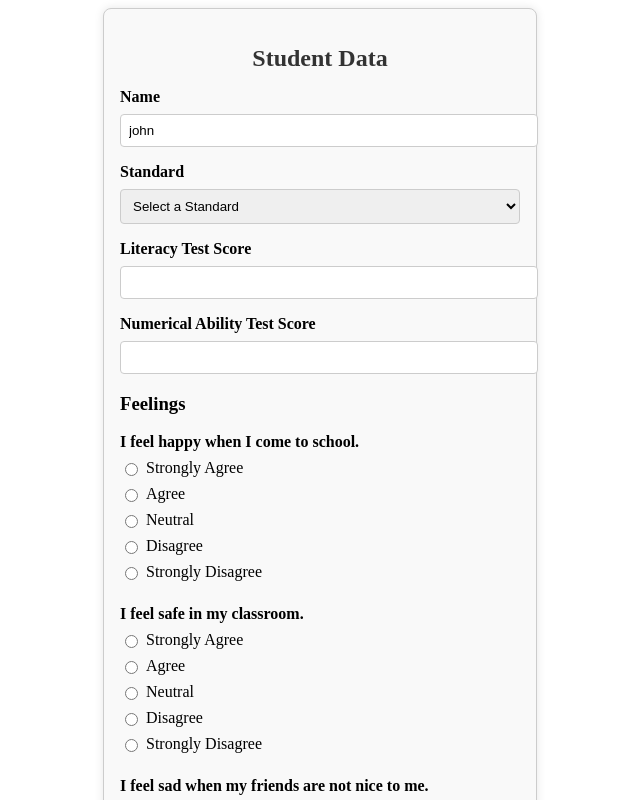
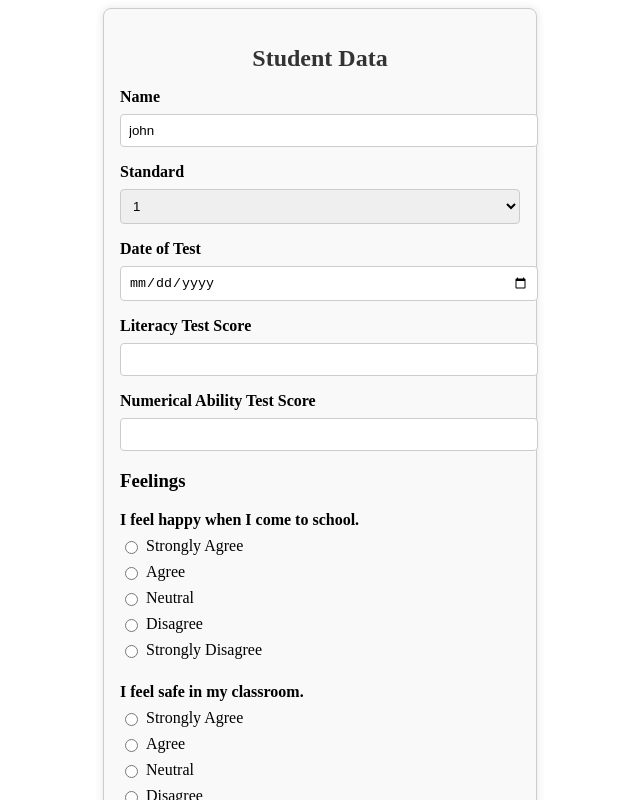
Before and after one commit to cfgmumbai24/Team-56, a React (Create React App) app in the folder hunar/frontend/: page /student/1/edit in a window 1280 px wide. Shown: the top 800 px of the page, without its empty margins (320-960 px from the left). Built offline with nearby package versions, Linux system fonts and the light colour scheme.

Commit message:
Updated EditStudentData frontend

```diff
--- a/hunar/frontend/package.json
+++ b/hunar/frontend/package.json
@@ -6,6 +6,7 @@
     "@testing-library/jest-dom": "^5.17.0",
     "@testing-library/react": "^13.4.0",
     "@testing-library/user-event": "^13.5.0",
+    "axios": "^1.7.2",
     "react": "^18.3.1",
     "react-dom": "^18.3.1",
     "react-router-dom": "^6.23.1",
--- a/hunar/frontend/src/pages/EditStudentData/EditStudentData.jsx
+++ b/hunar/frontend/src/pages/EditStudentData/EditStudentData.jsx
@@ -1,5 +1,6 @@
 import { useState, useEffect } from "react";
 import { useParams } from "react-router-dom";
+import axios from 'axios';
 import { data } from "./data"; // Assuming you will use a database or API instead
 import RadioButtonGroup from "./Radiobutton";
 import "./EditStudentData.css";
@@ -28,15 +29,17 @@ const questions = {
   ]
 };
 
-const standards = ["Grade 1", "Grade 2", "Grade 3", "Grade 4", "Grade 5"];
+const standards = [1,2,3,4,5];
 
 const EditStudentData = () => {
   const { id } = useParams();
   const [name, setName] = useState('');
-  const [standard, setStandard] = useState('');
+  const [standard, setStandard] = useState(1);
   const [literacyTestScore, setLiteracyTestScore] = useState('');
   const [numericalAbilityTestScore, setNumericalAbilityTestScore] = useState('');
-  const [users, setUsers] = useState(data);
+  const [dateofTest,setdateofTest] = useState('')
+  const [responses, setResponses] = useState({});
+
 
   useEffect(() => {
     const user = data.find((user) => user.id === parseInt(id));
@@ -45,9 +48,30 @@ const EditStudentData = () => {
     }
   }, [id]);
 
-  const handleSubmit = (e) => {
+  const handleResponseChange = (question, value) => {
+    setResponses((prevResponses) => ({
+      ...prevResponses,
+      [question]: value
+    }));
+  };
+
+  const handleSubmit = async (e) => {
     e.preventDefault();
-    // Add your submit logic here
+    const final_response = JSON.stringify(responses, null, 2)
+    const formData = {
+      name,
+      standard,
+      literacyTestScore,
+      numericalAbilityTestScore,
+      final_response
+    };
+
+    try {
+      const response = await axios.post('https://localhost:5000/api/students', formData);
+      console.log('Server Response:', response.data);
+    } catch (error) {
+      console.error('There was an error submitting the form:', error);
+    }
   };
 
   const handleNameChange = (e) => {
@@ -64,6 +88,10 @@ const EditStudentData = () => {
 
   const handleNumericalAbilityTestScoreChange = (e) => {
     setNumericalAbilityTestScore(e.target.value);
+  };
+
+  const handleDateofTestChange = (e) => {
+    setdateofTest(e.target.value);
   };
 
   return (
@@ -91,6 +119,16 @@ const EditStudentData = () => {
           </select>
         </div>
         <div className="form-group">
+          <label htmlFor="dateofTest" className="form-label">Date of Test</label>
+          <input
+            type="date"
+            id="numericalAbilityTestScore"
+            value={dateofTest}
+            onChange={handleDateofTestChange}
+            className="form-input"
+          />
+        </div>
+        <div className="form-group">
           <label htmlFor="literacyTestScore" className="form-label">Literacy Test Score</label>
           <input
             type="number"
@@ -114,7 +152,12 @@ const EditStudentData = () => {
           <div key={index}>
             <h3>{category}</h3>
             {questions[category].map((question, qIndex) => (
-              <RadioButtonGroup key={qIndex} question={question} name={`q${index}-${qIndex}`} />
+              <RadioButtonGroup
+                key={qIndex}
+                question={question}
+                name={`q${index}-${qIndex}`}
+                onResponseChange={handleResponseChange}
+              />
             ))}
           </div>
         ))}
@@ -122,7 +165,7 @@ const EditStudentData = () => {
           Submit
         </button>
       </form>
-    </>
+      </>
   );
 };
 
--- a/hunar/frontend/src/pages/EditStudentData/Radiobutton.jsx
+++ b/hunar/frontend/src/pages/EditStudentData/Radiobutton.jsx
@@ -1,25 +1,29 @@
 import React from 'react';
 import './Radiobutton.css';
 
-const RadioButtonGroup = ({ question, name }) => {
+const RadioButtonGroup = ({ question, name, onResponseChange }) => {
+  const handleChange = (e) => {
+    onResponseChange(question, parseInt(e.target.value));
+  };
+
   return (
     <div className="form-group">
       <label className="form-label">{question}</label>
       <div className="form-radio-group">
         <label>
-          <input type="radio" name={name} value="strongly-agree" /> Strongly Agree
+          <input type="radio" name={name} value={5} onChange={handleChange} /> Strongly Agree
         </label>
         <label>
-          <input type="radio" name={name} value="agree" /> Agree
+          <input type="radio" name={name} value={4} onChange={handleChange} /> Agree
         </label>
         <label>
-          <input type="radio" name={name} value="neutral" /> Neutral
+          <input type="radio" name={name} value={3} onChange={handleChange} /> Neutral
         </label>
         <label>
-          <input type="radio" name={name} value="disagree" /> Disagree
+          <input type="radio" name={name} value={2} onChange={handleChange} /> Disagree
         </label>
         <label>
-          <input type="radio" name={name} value="strongly-disagree" /> Strongly Disagree
+          <input type="radio" name={name} value={1} onChange={handleChange} /> Strongly Disagree
         </label>
       </div>
     </div>
```
Also changed, not shown: 1 other file (tests, documents, lock files or other folders).
